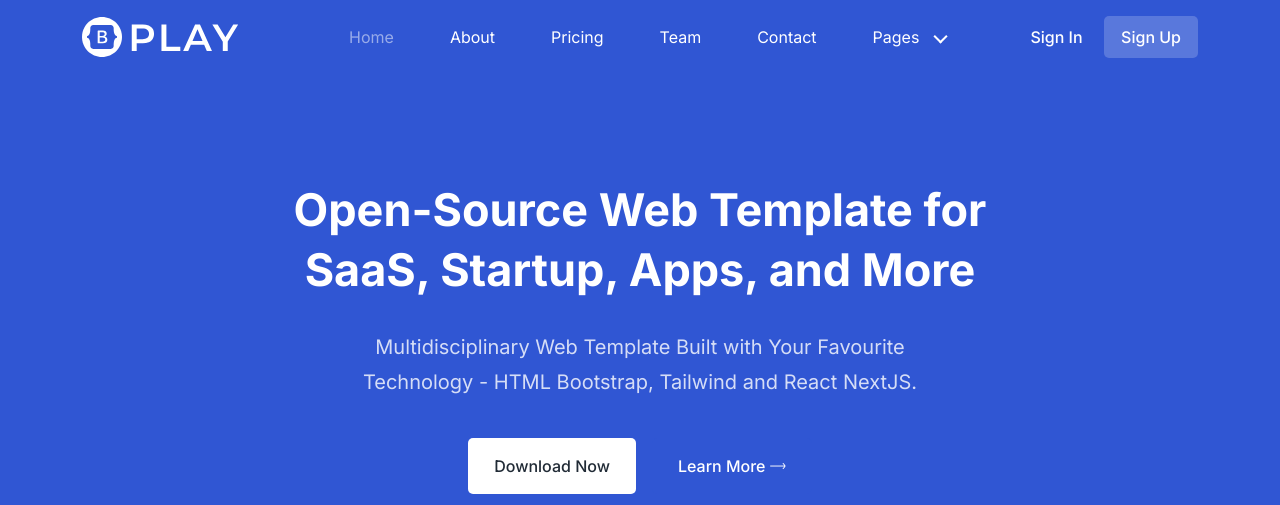
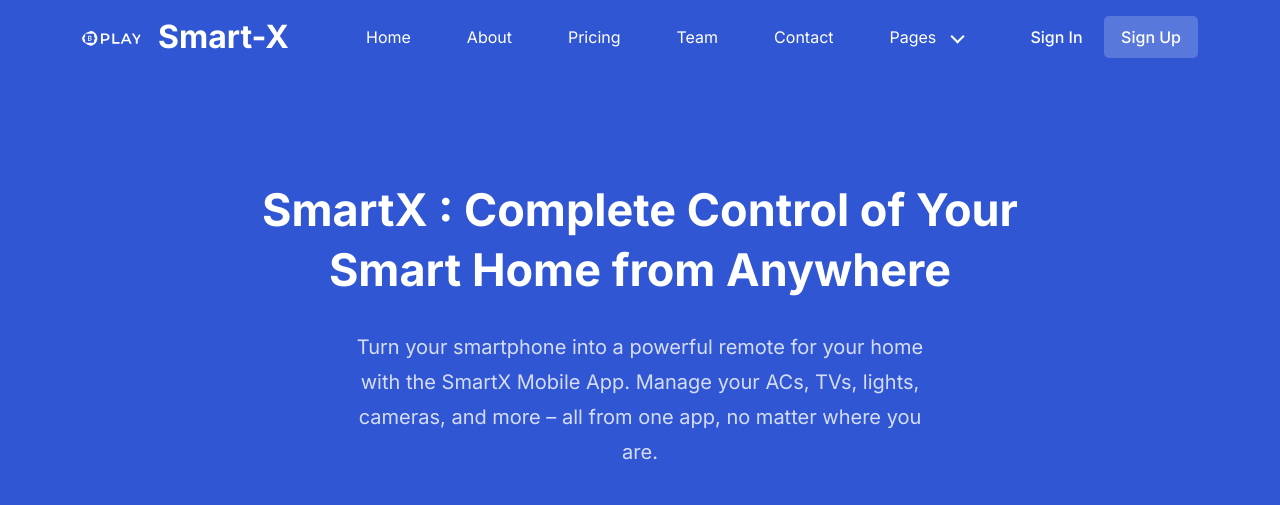
Before and after one commit to louamlemjid/push, a plain HTML site: page index.html in a window 1280 px wide. Shown: the top 505 px of the page. Drawn offline with Linux system fonts and the light colour scheme.

Commit message:
logo update

```diff
--- a/assets/css/ud-styles.css
+++ b/assets/css/ud-styles.css
@@ -247,7 +247,8 @@ p {
 }
 
 .navbar-brand img {
-  max-width: 160px;
+  max-width: 60px;
+  border-radius: 50%;
 }
 
 .navbar-toggler {
--- a/index.html
+++ b/index.html
@@ -14,24 +14,24 @@
     <meta charset="UTF-8" />
     <meta http-equiv="X-UA-Compatible" content="IE=edge" />
     <meta name="viewport" content="width=device-width, initial-scale=1.0" />
-    <title>Play | Free Startup and SaaS Landing Page Template by UIdeck</title>
+    <title>SmartX | Control everything remotely</title>
 
     <!-- Primary Meta Tags -->
-<meta name="title" content="Play - Free Open Source HTML Bootstrap Template by UIdeck">
-<meta name="description" content="Play - Free Open Source HTML Bootstrap Template by UIdeck Team">
+<meta name="title" content="SmartX - Control everything remotely">
+<meta name="description" content="SmartX - Control everything remotely">
 
 <!-- Open Graph / Facebook -->
 <meta property="og:type" content="website">
 <meta property="og:url" content="https://uideck.com/play/">
-<meta property="og:title" content="Play - Free Open Source HTML Bootstrap Template by UIdeck">
-<meta property="og:description" content="Play - Free Open Source HTML Bootstrap Template by UIdeck Team">
+<meta property="og:title" content="SmartX - Control everything remotely">
+<meta property="og:description" content="SmartX - Control everything remotely Team">
 <meta property="og:image" content="https://uideck.com/wp-content/uploads/2021/09/play-meta-bs.jpg">
 
 <!-- Twitter -->
 <meta property="twitter:card" content="summary_large_image">
 <meta property="twitter:url" content="https://uideck.com/play/">
-<meta property="twitter:title" content="Play - Free Open Source HTML Bootstrap Template by UIdeck">
-<meta property="twitter:description" content="Play - Free Open Source HTML Bootstrap Template by UIdeck Team">
+<meta property="twitter:title" content="SmartX - Control everything remotely">
+<meta property="twitter:description" content="SmartX - Control everything remotely Team">
 <meta property="twitter:image" content="https://uideck.com/wp-content/uploads/2021/09/play-meta-bs.jpg">
 
     <!--====== Favicon Icon ======-->
@@ -55,7 +55,8 @@
           <div class="col-lg-12">
             <nav class="navbar navbar-expand-lg">
               <a class="navbar-brand" href="index.html">
-                <img src="assets/images/logo/logo.svg" alt="Logo" />
+                <img src="assets/images/logo/logo4.png" alt="Logo" />
+                <a class="ud-menu-scroll" href="index.html" style="color: white;font-size:xx-large;font-weight: bolder;">Smart-X</a>
               </a>
               <button class="navbar-toggler">
                 <span class="toggler-icon"> </span>
@@ -144,11 +145,11 @@
           <div class="col-lg-12">
             <div class="ud-hero-content wow fadeInUp" data-wow-delay=".2s">
               <h1 class="ud-hero-title">
-                Open-Source Web Template for SaaS, Startup, Apps, and More
+                SmartX : Complete Control of Your Smart Home from Anywhere
               </h1>
               <p class="ud-hero-desc">
-                Multidisciplinary Web Template Built with Your Favourite
-                Technology - HTML Bootstrap, Tailwind and React NextJS.
+                Turn your smartphone into a powerful remote for your home with the SmartX Mobile App.
+                Manage your ACs, TVs, lights, cameras, and more – all from one app, no matter where you are.
               </p>
               <ul class="ud-hero-buttons">
                 <li>
@@ -1016,7 +1017,7 @@
             <div class="col-xl-3 col-lg-4 col-md-6">
               <div class="ud-widget">
                 <a href="index.html" class="ud-footer-logo">
-                  <img src="assets/images/logo/logo.svg" alt="logo" />
+                  <img src="assets/images/logo/logo4.png" alt="logo" />
                 </a>
                 <p class="ud-widget-desc">
                   We create digital experiences for brands and companies by
```
Also changed, not shown: about.html (+2 -1 lines), blog-details.html (+2 -1 lines), blog.html (+2 -1 lines), contact.html (+2 -1 lines), login.html (+2 -1 lines), pricing.html (+2 -1 lines), assets/images/logo/logo3.png (added), assets/images/logo/logo4.png (added).
